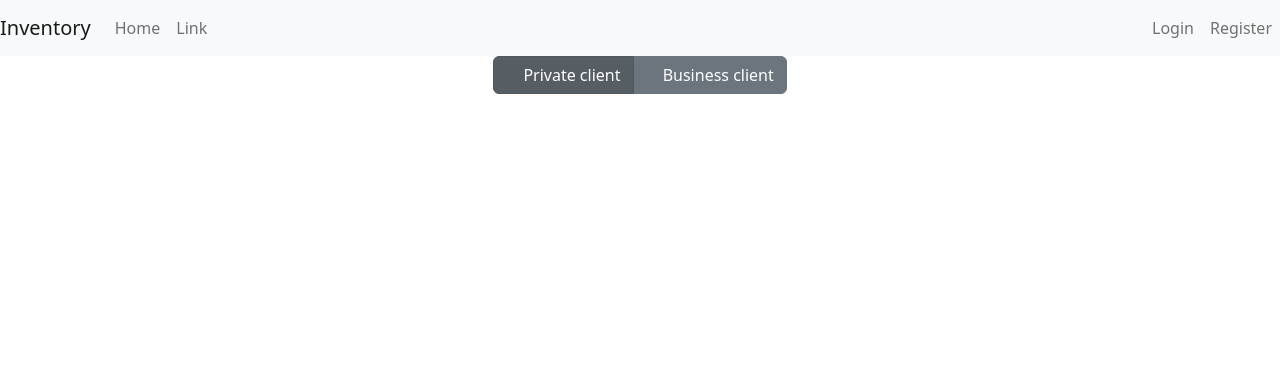
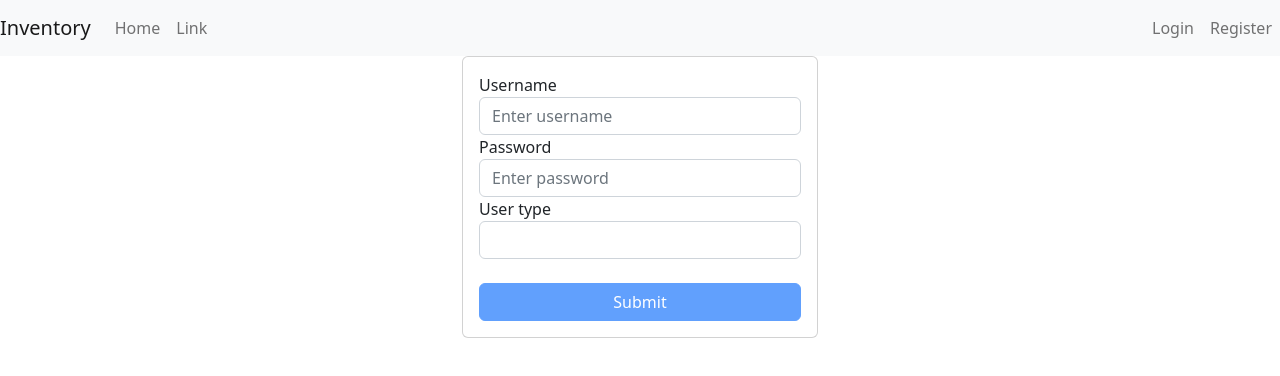
Before and after one commit to RedFuelTank/inventory-frontend, an Angular app: page /registration in a window 1280 px wide. Shown: the top 376 px of the page. Built offline with nearby package versions, Linux system fonts and the light colour scheme.

Commit message:
Registration functionality

```diff
--- a/src/app/authentication.service.ts
+++ b/src/app/authentication.service.ts
@@ -5,6 +5,7 @@ import {LoginResponse} from "./model/login-response";
 import {UserService} from "./user.service";
 import {LoginRequest} from "./model/login-request";
 import {map} from "rxjs/operators";
+import {RegistrationForm} from "./model/registration-form";
 
 @Injectable({
   providedIn: 'root'
@@ -39,4 +40,8 @@ export class AuthenticationService {
     this.currentUserSubject.next(undefined);
     this.router.navigate(["/home"])
   }
+
+  register(registrationFormHolder: RegistrationForm) {
+    return this.userService.register(registrationFormHolder)
+  }
 }
--- /dev/null
+++ b/src/app/model/registration-form.ts
@@ -0,0 +1,5 @@
+export interface RegistrationForm {
+  username: String,
+  password: String,
+  authorities: String[]
+}
--- a/src/app/registration/registration.component.html
+++ b/src/app/registration/registration.component.html
@@ -1,11 +1,40 @@
-<div class="text-center">
+<div class="row d-flex justify-content-center">
+  <div class="col-12 col-md-8 col-xl-4 ">
+    <form class="card p-3 top-buffer-20" [formGroup]="registrationForm">
+      <div class="form-group top-buffer-10">
+        <label for="username">Username</label>
+        <input type="text" class="form-control" id="username" formControlName="username" name="username"
+               placeholder="Enter username">
+        <div [hidden]="registrationForm.controls['username'].valid || registrationForm.controls['username'].untouched" class="alert alert-danger">
+          May not be empty
+        </div>
+      </div>
+      <div class="form-group top-buffer-10">
+        <label for="password">Password</label>
+        <input type="password" class="form-control" id="password" formControlName="password" name="password"
+               placeholder="Enter password">
+        <div [hidden]="registrationForm.controls['password'].valid || registrationForm.controls['password'].untouched" class="alert alert-danger">
+          May not be empty
+        </div>
+      </div>
+      <div class="form-group top-buffer-10">
+        <label>User type</label>
+        <div class="form-group">
+          <select class="form-control select2 select2-hidden-accessible"
+                  style="width: 100%;"
+                  tabindex="-1"
+                  id="authority" formControlName="authority" name="authority"
+                  aria-hidden="true">
+            <option selected="selected">Private client</option>
+            <option>Business client</option>
+          </select>
+        </div> <!-- /.form-group -->
+      </div>
 
-  <div class="btn-group btn-group-toggle align-items-center" data-toggle="buttons">
-    <label class="btn btn-secondary active">
-      <input type="radio" name="options" id="private-client-radio" autocomplete="off" checked> Private client
-    </label>
-    <label class="btn btn-secondary">
-      <input type="radio" name="options" id="business-client-radio" autocomplete="off" (change)="radioChangeHandler($event)"> Business client
-    </label>
+      <br>
+      <button [disabled]="registrationForm.invalid" type="submit"
+              class="btn btn-primary grad-yellow" (click)="submit()">Submit
+      </button>
+    </form>
   </div>
 </div>
--- a/src/app/registration/registration.component.ts
+++ b/src/app/registration/registration.component.ts
@@ -1,4 +1,9 @@
 import { Component, OnInit } from '@angular/core';
+import {RegistrationForm} from "../model/registration-form";
+import {FormControl, FormGroup, Validators} from "@angular/forms";
+import {UserService} from "../user.service";
+import {Router} from "@angular/router";
+import {AuthenticationService} from "../authentication.service";
 
 @Component({
   selector: 'app-registration',
@@ -6,19 +11,36 @@ import { Component, OnInit } from '@angular/core';
   styleUrls: ['./registration.component.scss']
 })
 export class RegistrationComponent implements OnInit {
-
-  constructor() { }
-
-  ngOnInit(): void {
+  registrationFormHolder : RegistrationForm = {
+    username: "",
+    password: "",
+    authorities: []
   }
 
-  radioChangeHandler(event : any) {
-    switch (event.id) {
-      case "private-client-radio":
-        break
-      case "business-client-radio":
-        break
+  registrationForm: FormGroup = new FormGroup({
+    "username": new FormControl(this.registrationFormHolder.username, [Validators.required]),
+    "password": new FormControl(this.registrationFormHolder.password, [Validators.required]),
+    "authority": new FormControl(this.registrationFormHolder.authorities),
+  });
+
+
+  constructor(private service: AuthenticationService, private route: Router) {}
+  ngOnInit(): void {
+    if (this.service.getCurrentUserValue) {
+      this.route.navigate(["/home"]).then();
     }
   }
 
+  submit() {
+    this.registrationFormHolder.username = this.registrationForm.get("username")!.value
+    this.registrationFormHolder.password = this.registrationForm.get("password")!.value
+    var authority = this.registrationForm.get("authority")!.value.toUpperCase().replace(" ", "_");
+    this.registrationFormHolder.authorities.push(authority);
+
+    this.service.register(this.registrationFormHolder).subscribe((response: any) => {
+      this.route.navigate(["/login"]).then();
+    });
+  }
+
+
 }
--- a/src/app/user.service.ts
+++ b/src/app/user.service.ts
@@ -5,6 +5,7 @@ import jwt_decode from 'jwt-decode';
 import {LoginResponse} from "./model/login-response";
 import {map} from "rxjs/operators";
 import {LoginRequest} from "./model/login-request";
+import {RegistrationForm} from "./model/registration-form";
 
 
 @Injectable({
@@ -28,6 +29,7 @@ export class UserService {
     }));
   }
 
+
   getDecodedAccessToken(token: string): any {
     try {
       return jwt_decode(token);
@@ -35,4 +37,12 @@ export class UserService {
       return null;
     }
   }
+
+  register(registrationForm: RegistrationForm) : Observable<any>{
+    return this.http.post<any>(UserService.REST_API_SERVER + "/user/registration",
+      registrationForm,
+      {
+      headers: new HttpHeaders({ 'Content-Type': 'application/json' })
+    })
+  }
 }
```
